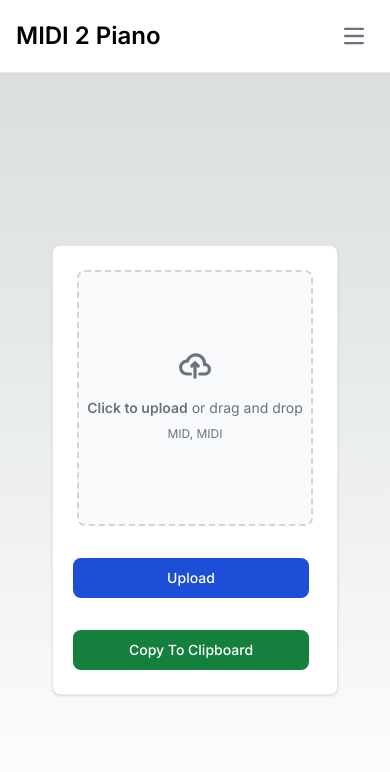
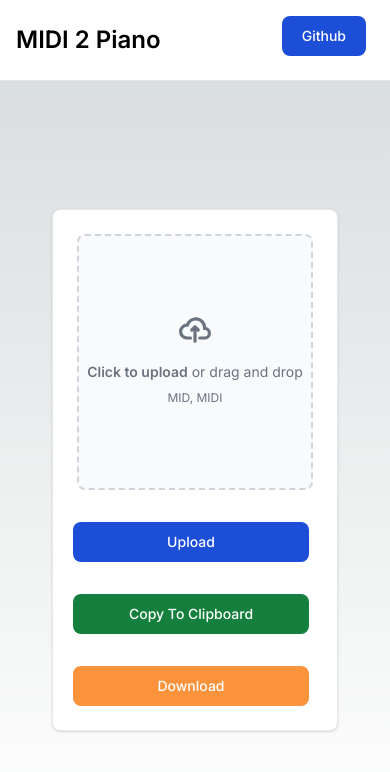
Before and after one commit to hecksadecimal/midi2piano-web, a Next.js app: page / in a window 390 px wide. Shown: the top 772 px of the page. Built offline with nearby package versions, Linux system fonts and the light colour scheme; no server answers.

Commit message:
Add download link, and github link

```diff
--- a/src/app/components/client-upload-form.tsx
+++ b/src/app/components/client-upload-form.tsx
@@ -1,19 +1,38 @@
 'use client'
-import React, { ChangeEvent, FormEvent, useState } from 'react';
+import React, { ChangeEvent, FormEvent, useEffect, useState } from 'react';
 import { useRouter } from "next/navigation";
 
 export function MIDIUploadForm() {
   const [midi, setMidi] = useState<File>();
   const [midiName, setMidiName] = useState('');
+  const [downloadFilename, setDownloadFilename] = useState('');
+  const [downloadData, setDownloadData] = useState('');
   const [isLoading, setIsLoading] = useState(false);
   const router = useRouter();
+
+  useEffect(() => {
+    var download_element = document.getElementById("download_link");
+    var piano_element = document.getElementById("piano");
+    var piano_title_element = document.getElementById("piano_title");
+
+    if (!download_element || !piano_element || !piano_title_element) {
+      return
+    }
+
+    var data = window.URL.createObjectURL(new Blob([piano_element.innerText], {type: "text/plain"}));
+    var title = piano_title_element.innerText.split('.').slice(0,-1)
+    title.push("txt")
+    var title_final = title.join(".")
+
+    setDownloadFilename(title_final)
+    setDownloadData(data)
+  }, [])
 
   const copyToClipboard = async () => {
     var piano_element = document.getElementById("piano");
     if (!piano_element) {
       return
     }
-
     navigator.clipboard.writeText(piano_element.innerText)
   }
 
@@ -52,6 +71,14 @@ export function MIDIUploadForm() {
       piano_element.innerText = piano_result["piano"];
       piano_title_element.innerText = piano_result["piano_title"];
       piano_container.classList.remove("hidden");
+
+      var data = window.URL.createObjectURL(new Blob([piano_element.innerText], {type: "text/plain"}));
+      var title = piano_title_element.innerText.split('.').slice(0,-1)
+      title.push("txt")
+      var title_final = title.join(".")
+
+      setDownloadFilename(title_final)
+      setDownloadData(data)
     }
   };
 
@@ -74,6 +101,9 @@ export function MIDIUploadForm() {
         <button type="button" onClick={copyToClipboard} className='flex-1 grow text-white w-full focus:outline-none text-white bg-green-700 hover:bg-green-800 focus:ring-4 focus:ring-green-300 font-medium rounded-lg text-sm px-5 py-2.5 mr-2 mb-2 dark:bg-green-600 dark:hover:bg-green-700 dark:focus:ring-green-800'>
           Copy To Clipboard
         </button>
+        <a id="download_link" type="button" className='flex-1 grow w-full focus:outline-none text-white text-center bg-orange-400 hover:bg-orange-500 focus:ring-4 focus:ring-orange-300 font-medium rounded-lg text-sm px-5 py-2.5 mr-2 mb-2 dark:focus:ring-orange-900' href={downloadData} download={downloadFilename}>
+          Download
+        </a>
       </div>
     </form>
   )
--- a/src/app/components/navbar.tsx
+++ b/src/app/components/navbar.tsx
@@ -6,15 +6,9 @@ export function Navbar() {
                     <span className="self-center text-2xl font-semibold whitespace-nowrap dark:text-white">MIDI 2 Piano</span>
                 </a>
                 <div className="flex md:order-2">
-                    <button data-collapse-toggle="navbar-sticky" type="button" className="inline-flex items-center p-2 w-10 h-10 justify-center text-sm text-gray-500 rounded-lg md:hidden hover:bg-gray-100 focus:outline-none focus:ring-2 focus:ring-gray-200 dark:text-gray-400 dark:hover:bg-gray-700 dark:focus:ring-gray-600" aria-controls="navbar-sticky" aria-expanded="false">
-                        <span className="sr-only">Open main menu</span>
-                        <svg className="w-5 h-5" aria-hidden="true" xmlns="http://www.w3.org/2000/svg" fill="none" viewBox="0 0 17 14">
-                            <path stroke="currentColor" strokeLinecap="round" strokeLinejoin="round" strokeWidth="2" d="M1 1h15M1 7h15M1 13h15"/>
-                        </svg>
-                    </button>
+                    <a href="https://github.com/hecksadecimal/midi2piano-web" target="_blank" className="text-white bg-blue-700 hover:bg-blue-800 focus:ring-4 focus:ring-blue-300 font-medium rounded-lg text-sm px-5 py-2.5 mr-2 mb-2 dark:bg-blue-600 dark:hover:bg-blue-700 focus:outline-none dark:focus:ring-blue-800">Github</a>
                 </div>
             </div>
         </nav>
-
     )
 }
```
Also changed, not shown: src/app/components/piano.tsx (+4 -4 lines).
